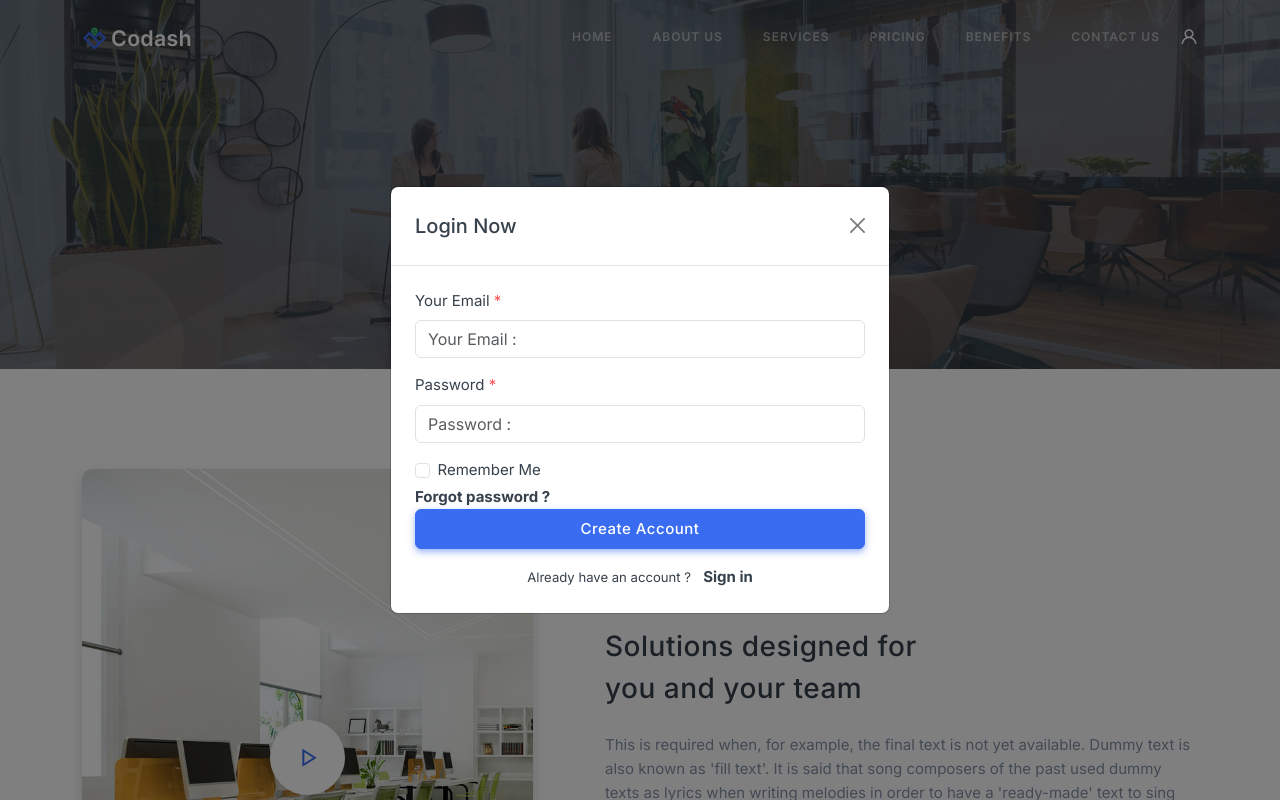
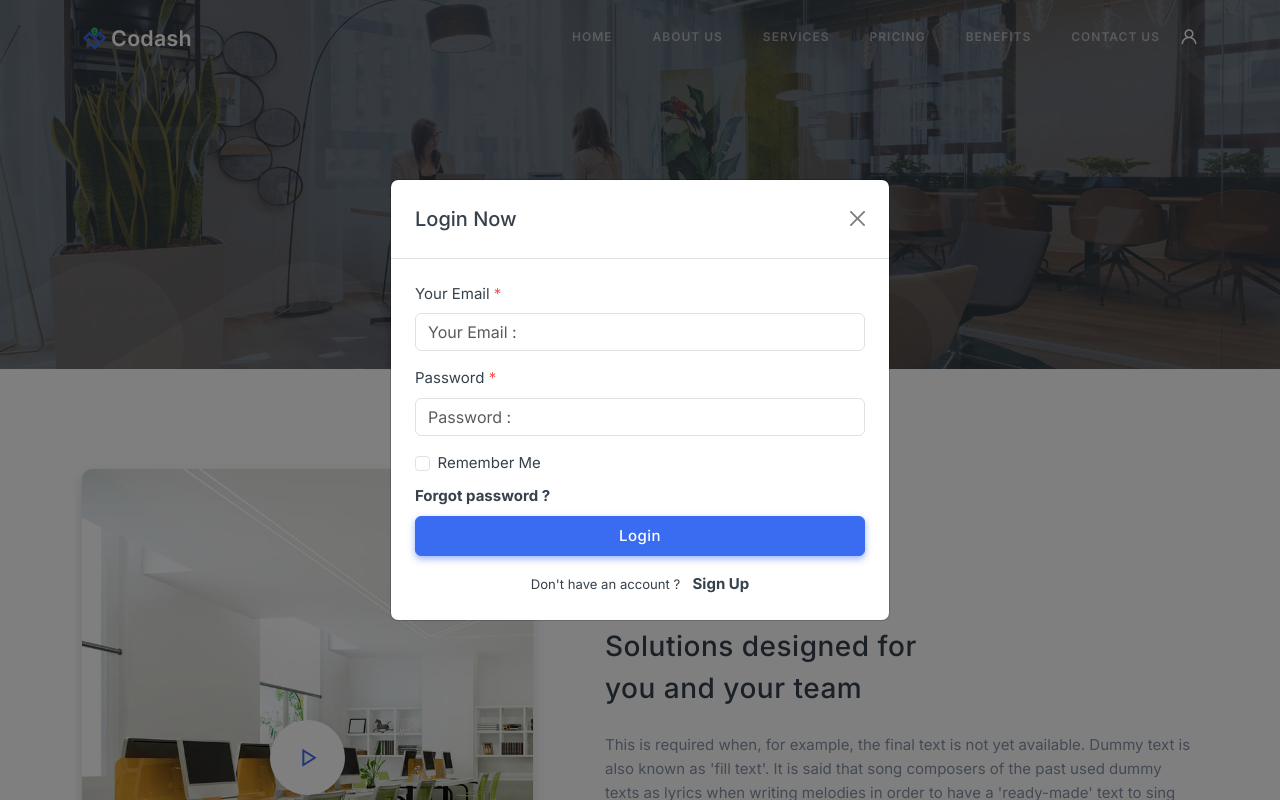
Before and after one commit to mahesh-51/Apna-space, a CodeIgniter app: page /work/index.php/welcome/aboutUs in a window 1280 px wide, after a click that opens the changed part. Run offline with CodeIgniter, Linux system fonts and the light colour scheme.

Commit message:
login sign up changes

```diff
--- a/application/config/routes.php
+++ b/application/config/routes.php
@@ -59,3 +59,4 @@ $route['services'] = 'welcome/services';
 $route['benefits'] = 'welcome/benefits';
 $route['pricing'] = 'welcome/pricing';
 $route['contact-us'] = 'welcome/contact';
+$route['sign-up'] = 'welcome/signUp';
--- a/application/controllers/Welcome.php
+++ b/application/controllers/Welcome.php
@@ -58,4 +58,16 @@ class Welcome extends CI_Controller {
 		$this->load->view('contact');
 		$this->load->view('footer');
 	}
+
+	public function login()
+	{
+		$this->load->view('login');
+
+	}
+
+	public function signUp()
+	{
+		$this->load->view('signup');
+
+	}
 }
--- a/application/views/footer.php
+++ b/application/views/footer.php
@@ -122,15 +122,15 @@
                                         Remember Me
                                     </label>
                                 </div>
-                                <p class="forgot-pass mb-0"><a href="page-reset-password.html"
+                                <p class="forgot-pass my-2"><a href="page-reset-password.html"
                                         class="text-dark fw-bold">Forgot password ?</a></p>
                             </div>
                             <div class="col-12">
-                                <button class="btn btn-primary w-100">Create Account</button>
+                                <button class="btn btn-primary w-100">Login</button>
                             </div>
                             <div class="col-12 text-center">
-                                <p class="mb-0 mt-3"><small class="text-dark me-2">Already have an account ?</small> <a
-                                        href="" class="text-dark fw-bold">Sign in</a></p>
+                                <p class="mb-0 mt-3"><small class="text-dark me-2">Don't have an account ?</small> <a
+                                        href="<?php echo base_url() . 'sign-up' ?>" class="text-dark fw-bold">Sign Up</a></p>
                             </div>
                         </div>
                     </form>
```
